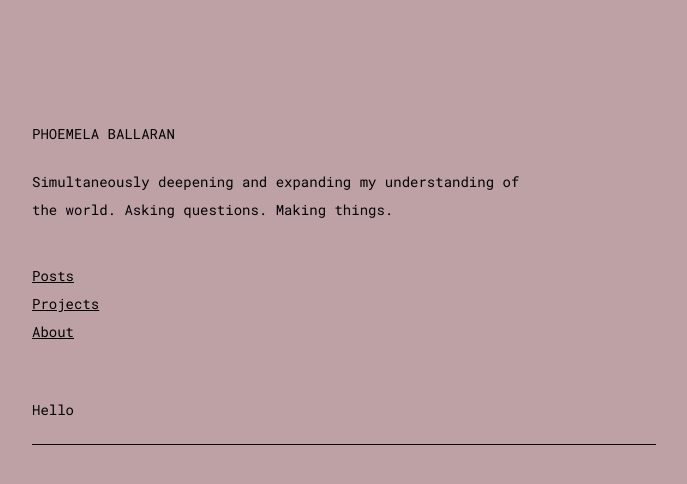
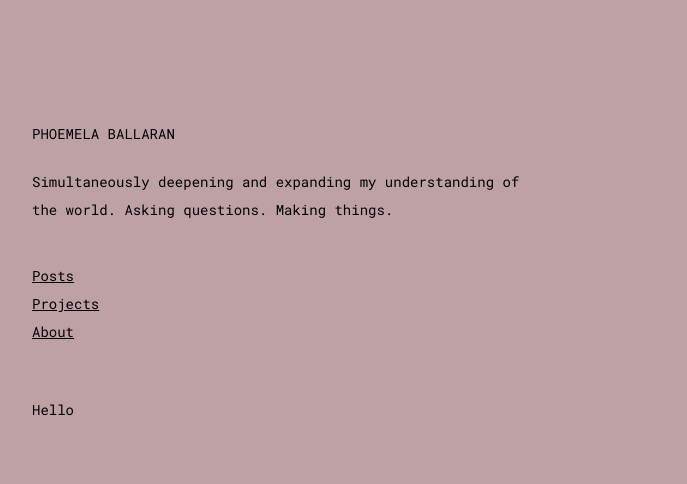
Before and after one commit to comoballar/phoemelaballaran.github.io, a Jekyll site: the page built from index.html, in a window 1280 px wide. Shown: the top 484 px of the page, without its empty margins (88-775 px from the left). Built offline with Jekyll 4.4.1, drawn with Linux system fonts in a browser that asks for light colours.

Commit message:
Update index.html

```diff
--- a/index.html
+++ b/index.html
@@ -4,8 +4,6 @@ layout: default
 
  <body>
    <div class="post">
-    <div class="post__body">
      Hello
-    </div>
   </div>
 </body>
```
